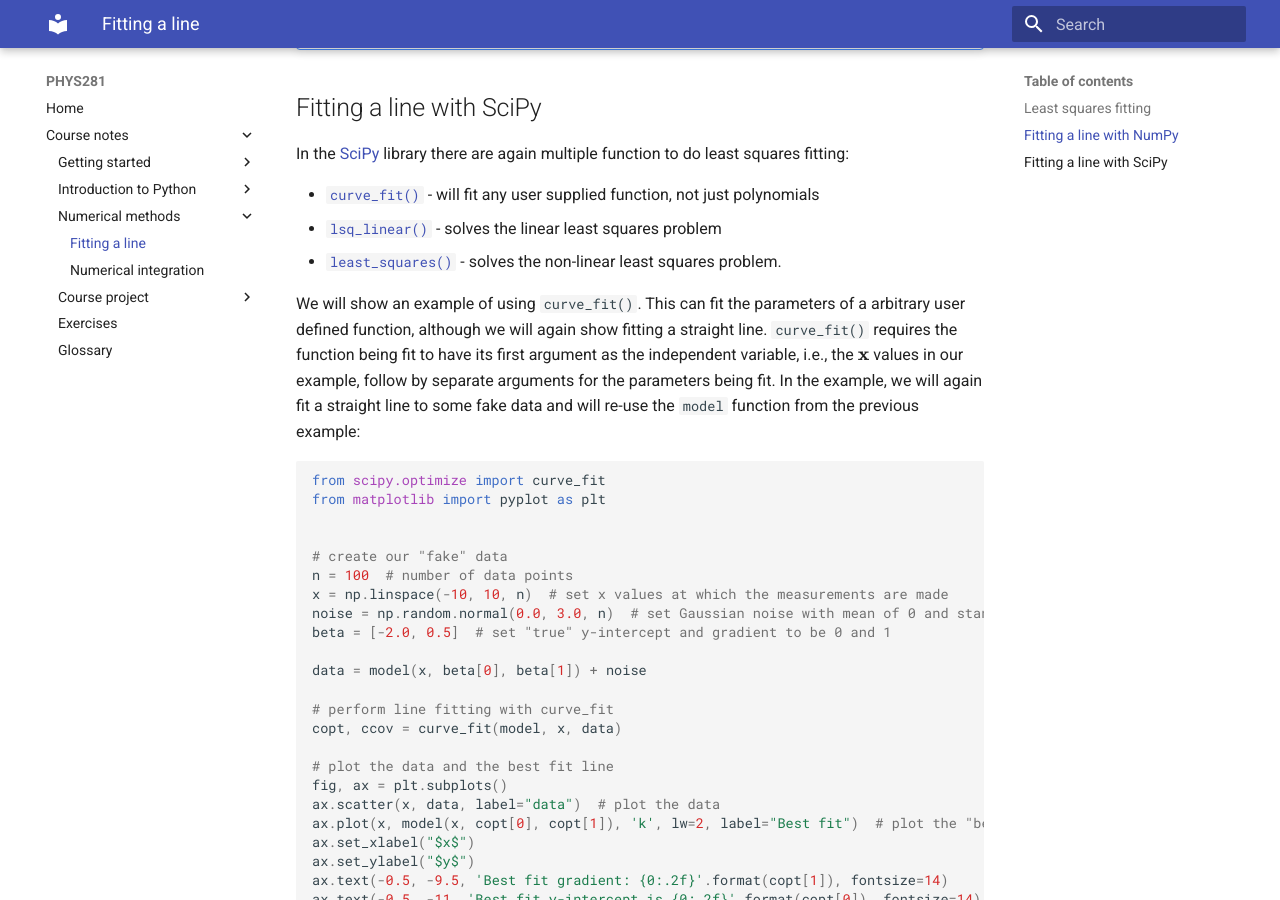
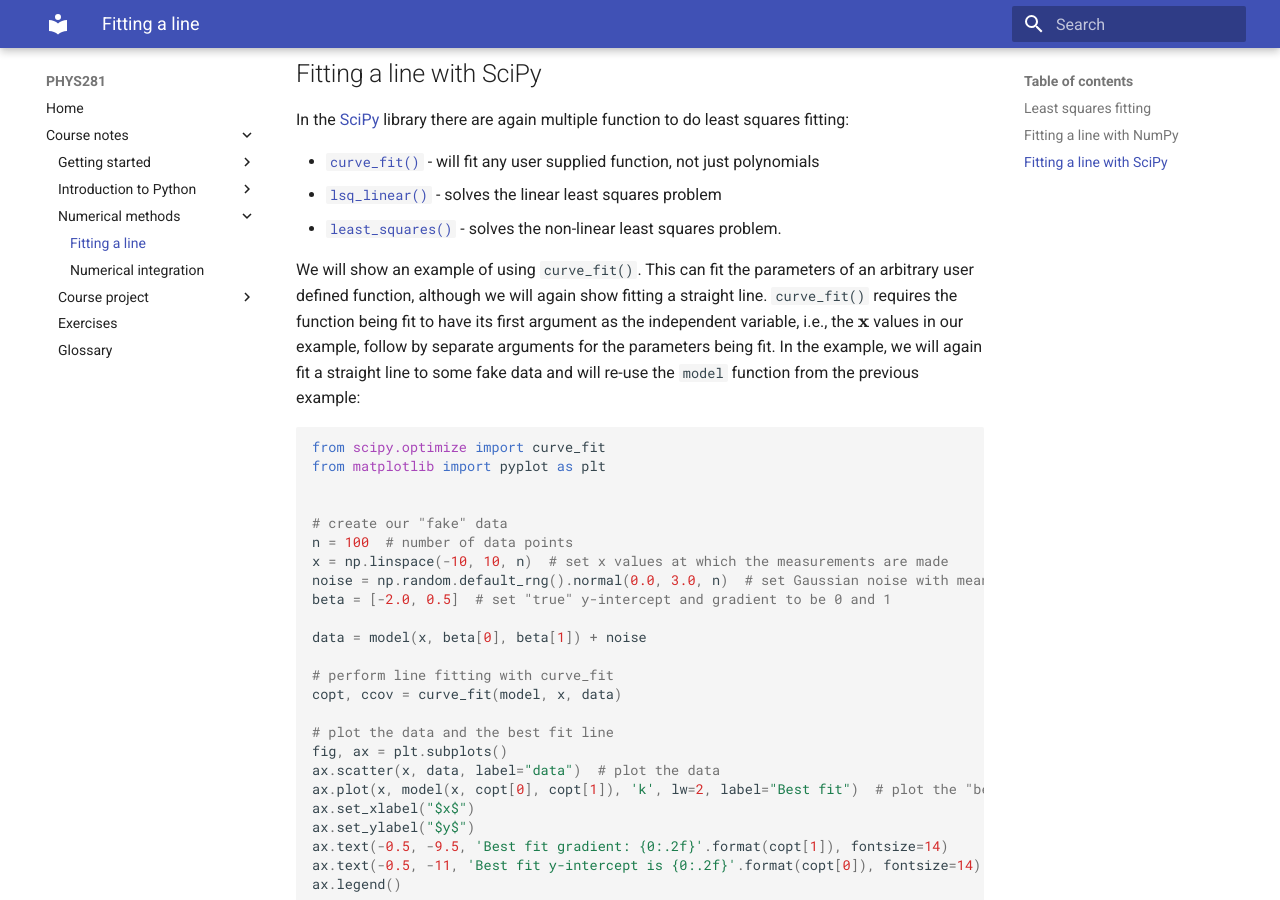
Before and after one commit to ndd21/PHYS281, an MkDocs documentation site: the page built from docs/demo-line-fitting.md, in a window 1280 px wide and 900 px high, scrolled down 3092 px. Built offline with MkDocs 1.6.1 and Material for MkDocs 9.7.7, drawn with Linux system fonts in a browser that asks for light colours; some of the changed text lies outside the part shown.

Commit message:
demo-line-fitting.md: minor updates

```diff
--- a/docs/demo-line-fitting.md
+++ b/docs/demo-line-fitting.md
@@ -56,8 +56,7 @@
 
 * [`polyfit()`](https://numpy.org/doc/stable/reference/generated/numpy.polyfit.html) - fit a
   polynomial of given order to some data
-* [`lstsq()`](https://numpy.org/doc/stable/reference/generated/numpy.linalg.lstsq.html#numpy.linalg.lstsq)
-  - in the `linalg` submodule.
+* [`lstsq()`](https://numpy.org/doc/stable/reference/generated/numpy.linalg.lstsq.html#numpy.linalg.lstsq) - in the `linalg` submodule.
 
 We will show an example with using `polyfit()` for a polynomial of order 1, i.e., a straight line.
 To do this we will generate some fake data consisting of a line with added noise (which in reality
@@ -94,7 +93,7 @@
 # create our "fake" data
 n = 100  # number of data points
 x = np.linspace(-10, 10, n)  # set x values at which the measurements are made
-noise = np.random.normal(0.0, 1.0, n)  # set Gaussian noise with mean of 0 and standard deviation of 1
+noise = np.random.default_rng().normal(0.0, 1.0, n)  # set Gaussian noise with mean of 0 and standard deviation of 1
 beta = [0.0, 1.0]  # set "true" y-intercept and gradient to be 0 and 1
 
 data = model(x, beta[0], beta[1]) + noise
@@ -134,7 +133,7 @@
 * [`lsq_linear()`](https://docs.scipy.org/doc/scipy/reference/generated/scipy.optimize.lsq_linear.html) - solves the linear least squares problem
 * [`least_squares()`](https://docs.scipy.org/doc/scipy/reference/generated/scipy.optimize.least_squares.html) - solves the non-linear least squares problem.
 
-We will show an example of using `curve_fit()`. This can fit the parameters of a arbitrary user
+We will show an example of using `curve_fit()`. This can fit the parameters of an arbitrary user
 defined function, although we will again show fitting a straight line. `curve_fit()` requires the
 function being fit to have its first argument as the independent variable, i.e., the $\mathbf{x}$
 values in our example, follow by separate arguments for the parameters being fit. In the example, we
@@ -149,7 +148,7 @@
 # create our "fake" data
 n = 100  # number of data points
 x = np.linspace(-10, 10, n)  # set x values at which the measurements are made
-noise = np.random.normal(0.0, 3.0, n)  # set Gaussian noise with mean of 0 and standard deviation of 3
+noise = np.random.default_rng().normal(0.0, 3.0, n)  # set Gaussian noise with mean of 0 and standard deviation of 3
 beta = [-2.0, 0.5]  # set "true" y-intercept and gradient to be 0 and 1
 
 data = model(x, beta[0], beta[1]) + noise
```
